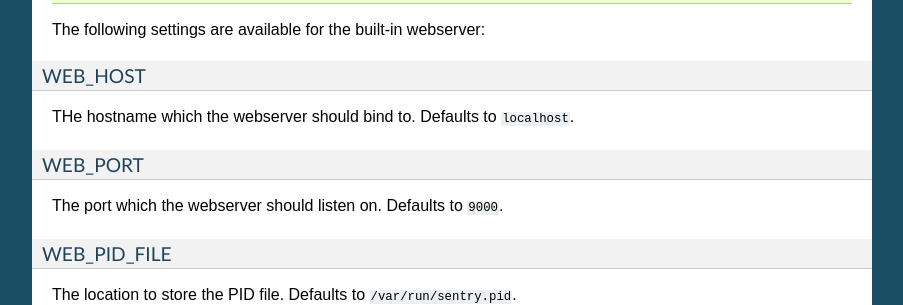
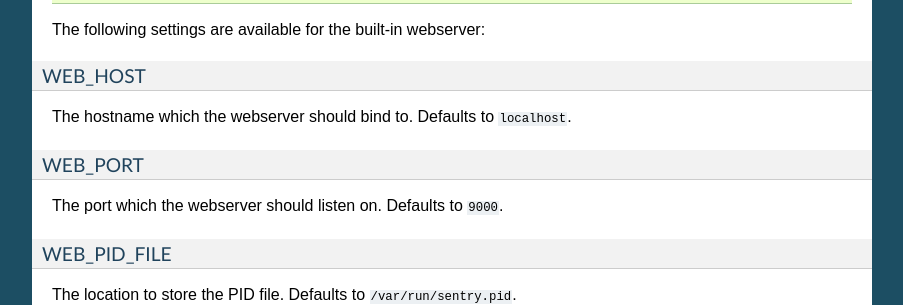
Before and after one commit to JohnFredok/apm-agent-python, a Sphinx documentation site: the page built from docs/install/index.rst, in a window 1280 px wide and 900 px high, scrolled down 1997 px. Shown: the part 152-457 px from the top of the window, without its empty margins (198-1101 px from the left). Built offline with Sphinx 7.4.7, drawn with Linux system fonts in a browser that asks for light colours.

Commit message:
English fix

```diff
--- a/docs/install/index.rst
+++ b/docs/install/index.rst
@@ -126,7 +126,7 @@ The following settings are available for the built-in webserver:
 WEB_HOST
 ********
 
-THe hostname which the webserver should bind to. Defaults to ``localhost``.
+The hostname which the webserver should bind to. Defaults to ``localhost``.
 
 ********
 WEB_PORT
```
